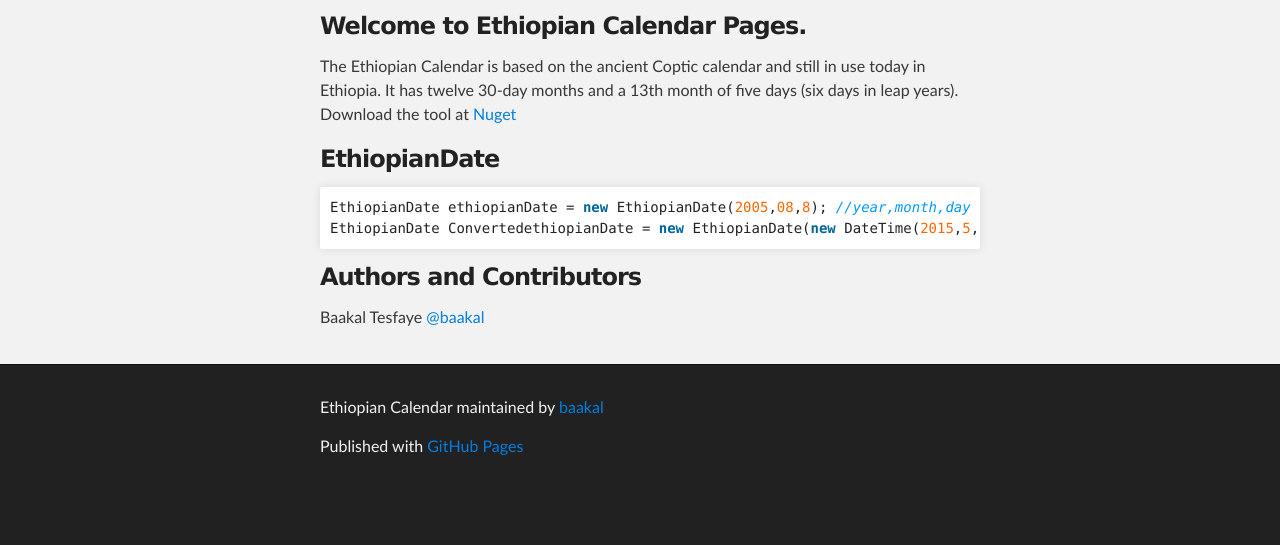
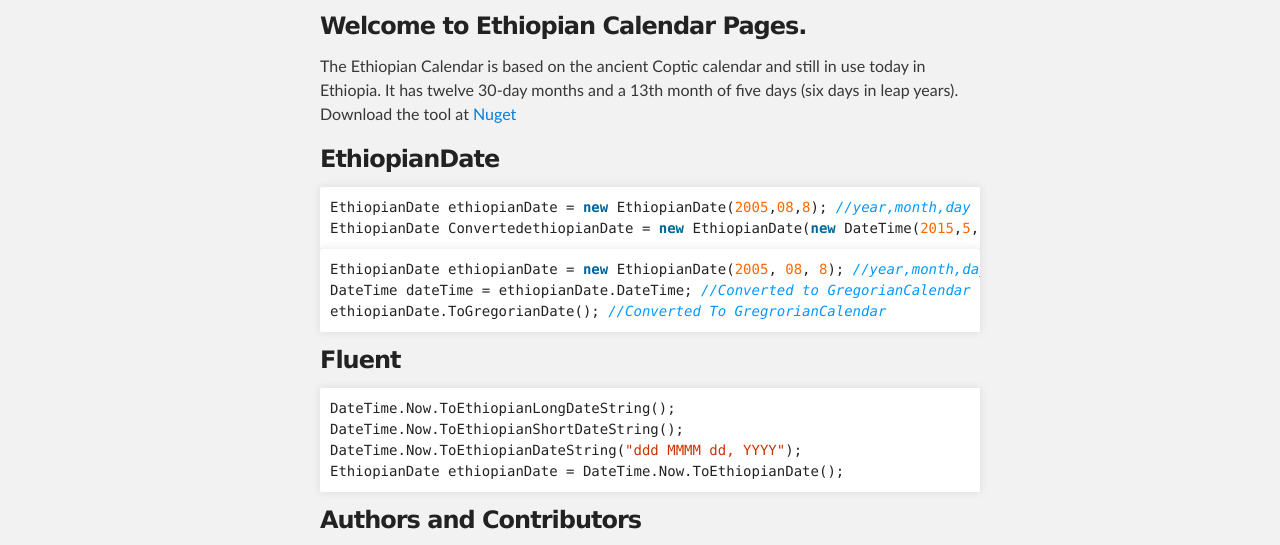
Before and after one commit to baakal/EthiopianCalendar, a plain HTML site: page index.html in a window 1280 px wide. Shown: the part 252-797 px from the top of the page. Drawn offline with Linux system fonts and the light colour scheme.

```diff
--- a/index.html
+++ b/index.html
@@ -41,6 +41,19 @@
 <span class="n">EthiopianDate</span> <span class="n">ConvertedethiopianDate</span> <span class="p">=</span> <span class="k">new</span> <span class="n">EthiopianDate</span><span class="p">(</span><span class="k">new</span> <span class="n">DateTime</span><span class="p">(</span><span class="m">2015</span><span class="p">,</span><span class="m">5</span><span class="p">,</span><span class="m">6</span><span class="p">));</span>
 </pre></div>
 
+<div class="highlight"><pre><span class="n">EthiopianDate</span> <span class="n">ethiopianDate</span> <span class="p">=</span> <span class="k">new</span> <span class="n">EthiopianDate</span><span class="p">(</span><span class="m">2005</span><span class="p">,</span> <span class="m">08</span><span class="p">,</span> <span class="m">8</span><span class="p">);</span> <span class="c1">//year,month,day</span>
+<span class="n">DateTime</span> <span class="n">dateTime</span> <span class="p">=</span> <span class="n">ethiopianDate</span><span class="p">.</span><span class="n">DateTime</span><span class="p">;</span> <span class="c1">//Converted to GregorianCalendar</span>
+<span class="n">ethiopianDate</span><span class="p">.</span><span class="n">ToGregorianDate</span><span class="p">();</span> <span class="c1">//Converted To GregrorianCalendar</span>
+</pre></div>
+
+<h3>Fluent</h3>
+
+<div class="highlight"><pre><span class="n">DateTime</span><span class="p">.</span><span class="n">Now</span><span class="p">.</span><span class="n">ToEthiopianLongDateString</span><span class="p">();</span>
+<span class="n">DateTime</span><span class="p">.</span><span class="n">Now</span><span class="p">.</span><span class="n">ToEthiopianShortDateString</span><span class="p">();</span>
+<span class="n">DateTime</span><span class="p">.</span><span class="n">Now</span><span class="p">.</span><span class="n">ToEthiopianDateString</span><span class="p">(</span><span class="s">"ddd MMMM dd, YYYY"</span><span class="p">);</span>
+<span class="n">EthiopianDate</span> <span class="n">ethiopianDate</span> <span class="p">=</span> <span class="n">DateTime</span><span class="p">.</span><span class="n">Now</span><span class="p">.</span><span class="n">ToEthiopianDate</span><span class="p">();</span>
+</pre></div>
+
 <h3>Authors and Contributors</h3>
 
 <p>Baakal Tesfaye <a href="https://github.com/baakal" class="user-mention">@baakal</a></p>
```
Also changed, not shown: params.json (+1 -1 lines).
